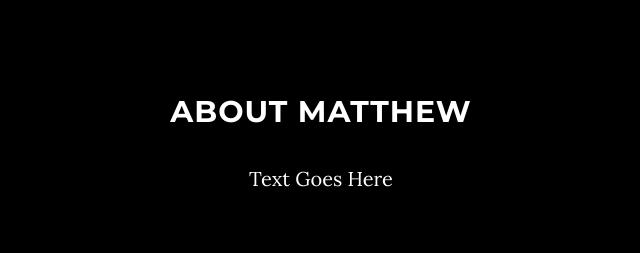
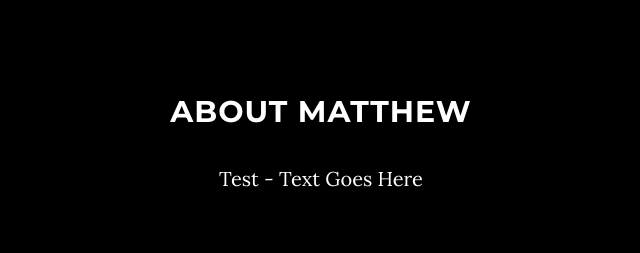
Before and after one commit to MattLaRue/mattlarue.github.io, a plain HTML site: page index.html in a window 1280 px wide. Shown: the part 955-1208 px from the top of the page, without its empty margins (319-959 px from the left). Drawn offline with Linux system fonts and the light colour scheme.

Commit message:
Update index.html

```diff
--- a/index.html
+++ b/index.html
@@ -87,7 +87,7 @@
         <div class="row">
             <div class="col-lg-8 col-lg-offset-2">
                 <h2>About Matthew </h2>
-                <p> Text Goes Here </p>
+                <p> Test - Text Goes Here </p>
             </div>
         </div>
     </section>
```
